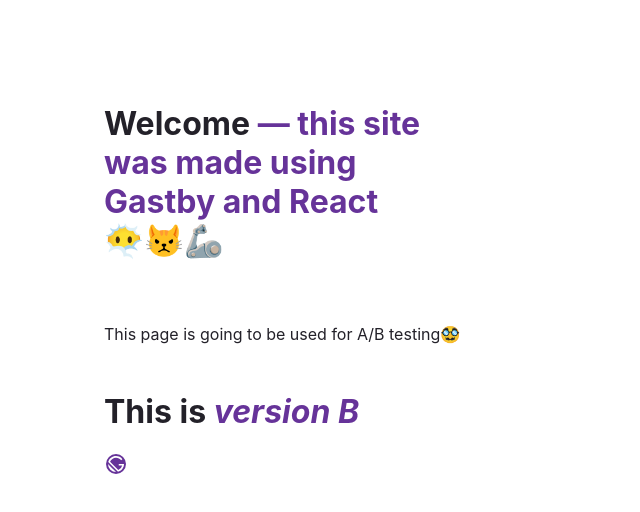
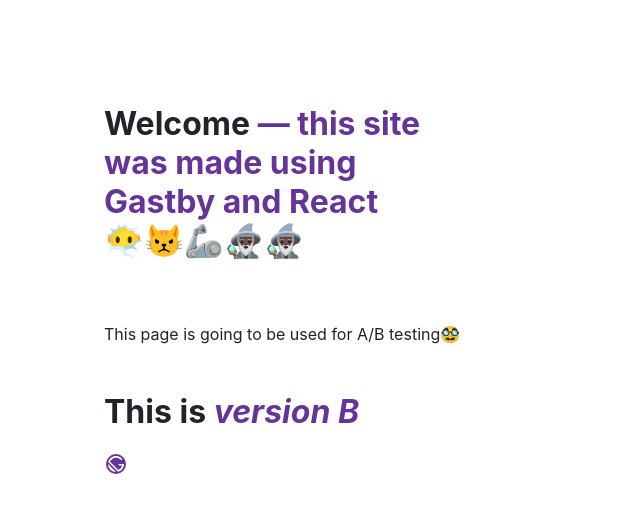
Before and after one commit to Jjanzen27/gatsby-ab-test, a Gatsby site: page / in a window 1280 px wide. Shown: the whole page, without its empty margins (0-640 px from the left). Built offline with nearby package versions, Linux system fonts and the light colour scheme; Gatsby itself is replaced by a stand-in of ours.

```diff
--- a/src/pages/index.js
+++ b/src/pages/index.js
@@ -27,7 +27,7 @@
         Welcome
         <span style={headingAccentStyles}> — this site was made using Gastby and React </span>
         <span role="img" aria-label="Party popper emojis">
-          😶‍🌫️😾🦾
+          😶‍🌫️😾🦾🧙🏿‍♂️🧙🏿‍♂️
         </span>
       </h1>
       <p style={paragraphStyles}>
```
